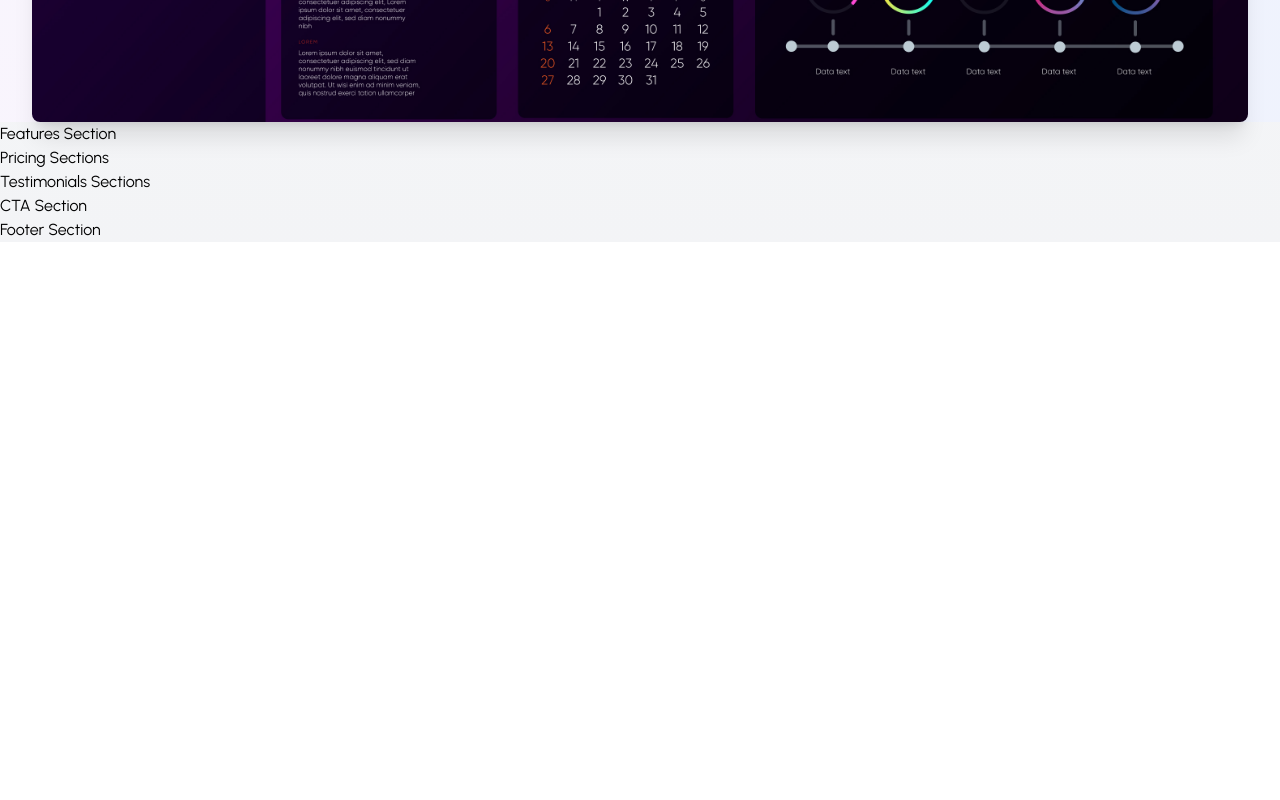
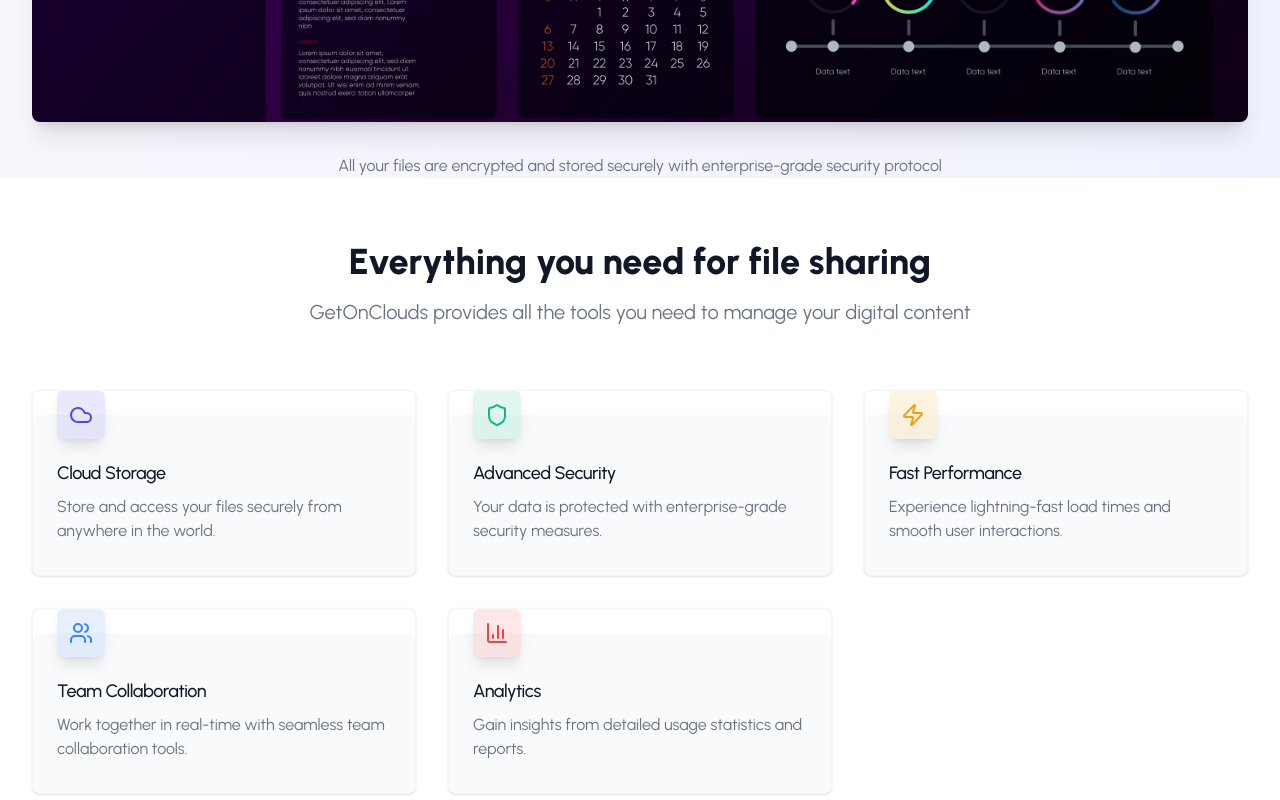
Before and after one commit to 06Pranjal/GetOnClouds, a React (Vite) app: page / in a window 1280 px wide. Shown: the part 1120-1920 px from the top of the page. Before the commit the page ends 1362 px from the top, so only its background shows below. Built offline with nearby package versions, Linux system fonts and the light colour scheme.

Commit message:
Features section

```diff
--- a/src/components/landing/FeaturesSection.jsx
+++ b/src/components/landing/FeaturesSection.jsx
@@ -1,7 +1,54 @@
-const FeaturesSection=()=>{
-    return(
-        <div>Features Section</div>
-    )
-}
+import * as Icons from "lucide-react"; // ✅ import all icons
+
+const FeaturesSection = ({ features }) => {
+  return (
+    <div className="py-16 bg-white">
+      <div className="max-w-7xl mx-auto px-4 sm:px-6 lg:px-8">
+
+        {/* Section Heading */}
+        <div className="text-center">
+          <h2 className="text-3xl font-extrabold text-gray-900 sm:text-4xl">
+            Everything you need for file sharing
+          </h2>
+          <p className="mt-4 max-w-2xl mx-auto text-xl text-gray-500">
+            GetOnClouds provides all the tools you need to manage your digital content
+          </p>
+        </div>
+
+        {/* Features Grid */}
+        <div className="mt-16">
+          <div className="grid grid-cols-1 gap-8 sm:grid-cols-2 lg:grid-cols-3">
+            {features.map((feature, index) => {
+              const Icon = Icons[feature.iconName]; // dynamically pick icon
+              return (
+                <div
+                  key={index}
+                  className="pt-6 border border-gray-100 rounded-lg shadow-sm hover:shadow-md transition-shadow duration-300 bg-white"
+                >
+                  <div className="flow-root bg-gray-50 rounded-lg px-6 pb-8">
+                    <div className="-mt-6">
+                      <div className="inline-flex items-center justify-center p-3 rounded-md shadow-lg"
+                           style={{ backgroundColor: feature.iconColor + "20" }} // light tint
+                      >
+                        {Icon && <Icon className="h-6 w-6" style={{ color: feature.iconColor }} />}
+                      </div>
+                      <h3 className="mt-5 text-lg font-medium text-gray-900 tracking-tight">
+                        {feature.title}
+                      </h3>
+                      <p className="mt-2 text-base text-gray-500">
+                        {feature.description}
+                      </p>
+                    </div>
+                  </div>
+                </div>
+              );
+            })}
+          </div>
+        </div>
+
+      </div>
+    </div>
+  );
+};
 
 export default FeaturesSection;
--- a/src/components/landing/HeroSection.jsx
+++ b/src/components/landing/HeroSection.jsx
@@ -40,6 +40,14 @@ const HeroSection = () => {
               className="w-full h-full object-cover"
             />
           </div>
+          <div className="absolute inset-0 bg-gradient-to-t from-black opacity-10 rounded-lg">
+
+          </div>
+        </div>
+        <div className="mt-8 text-center">
+            <p className="mt-4 text-base text-gray-500">
+                All your files are encrypted and stored securely with enterprise-grade security protocol
+            </p>
         </div>
       </div>
     </div>
--- a/src/pages/Landing.jsx
+++ b/src/pages/Landing.jsx
@@ -5,11 +5,14 @@ import TestimonialsSections from "../components/landing/TestimonialsSections";
 import CTASection from "../components/landing/CTASection";
 import FooterSection from "../components/landing/FooterSection";
 
+// ✅ import the features data
+import { features } from "../assets/data";
+
 const Landing = () => {
   return (
     <div className="landing-page bg-gradient-to-b from-gray-50 to-gray-100">
       <HeroSection />
-      <FeaturesSection />
+      <FeaturesSection features={features} />
       <PricingSection />
       <TestimonialsSections />
       <CTASection />
```
